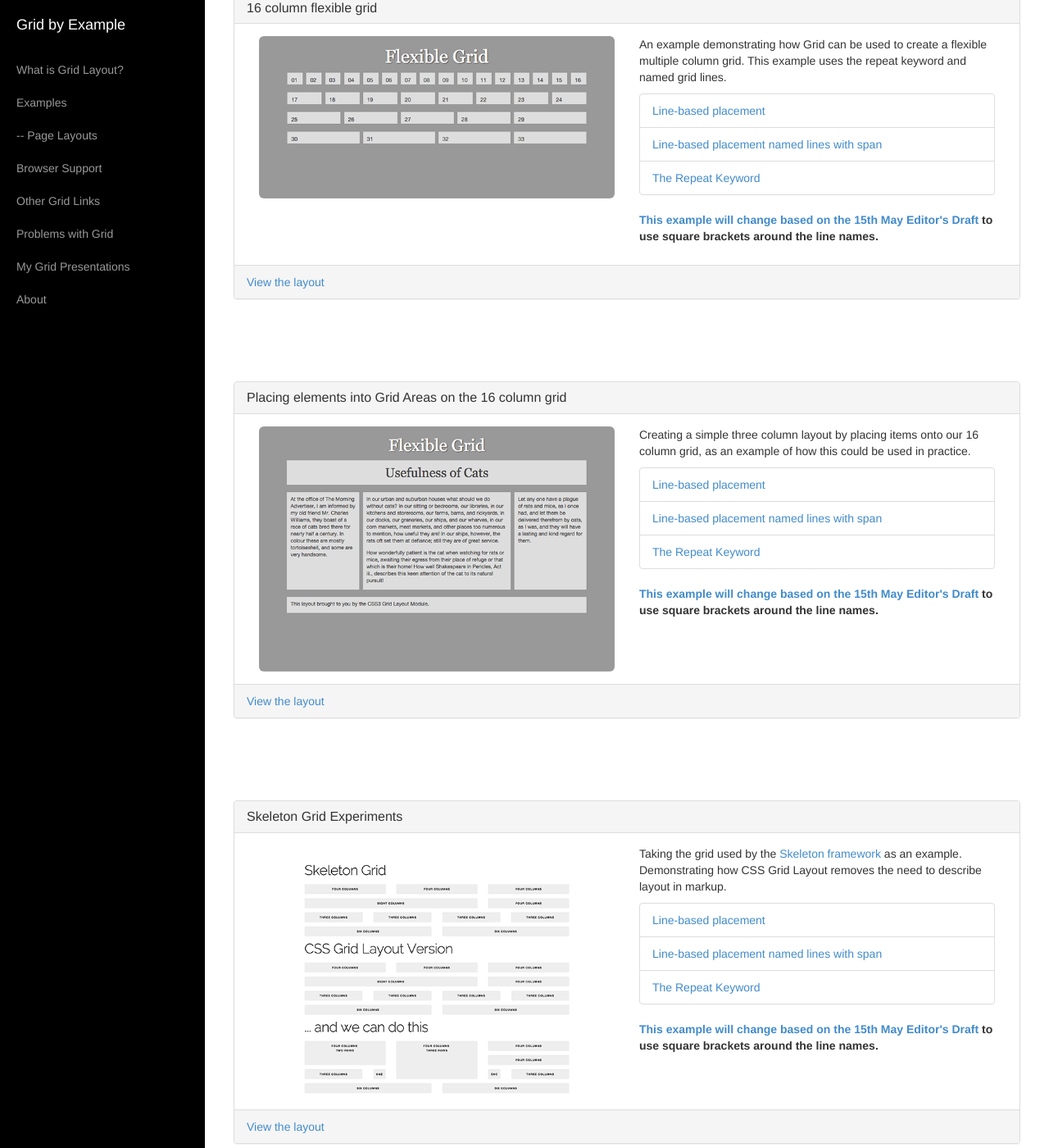
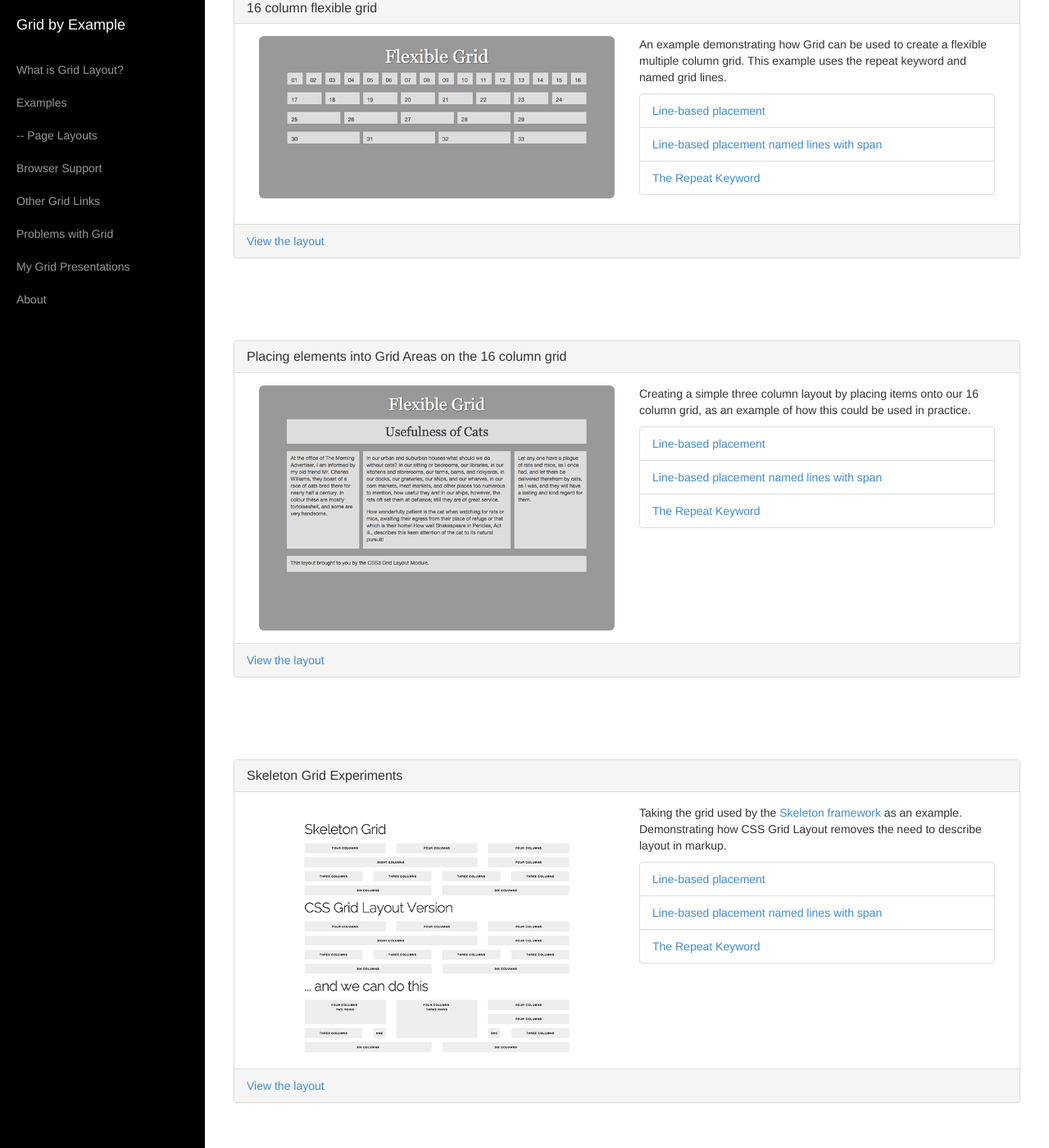
Before and after one commit to rachelandrew/grid-by-example, a Jekyll site: the page built from examples/page-layout.md, in a window 1280 px wide and 1400 px high, scrolled down 4659 px. Shown: the whole window at 82% size. Built offline with Jekyll 4.4.1, drawn with Linux system fonts in a browser that asks for light colours; nearby versions of some CDN libraries; library files that are not in the unit come from our copies; some of the changed text lies outside the part shown.

Commit message:
updating the layouts due to spec change

```diff
--- a/examples/code/layout12.html
+++ b/examples/code/layout12.html
@@ -30,8 +30,8 @@
     .wrapper {
 
     display: grid;
-    grid-template-columns: repeat(11, (col) 4fr (gutter) 3.5fr ) (col) 4fr (gutter);
-    grid-template-rows: auto repeat(4, (row) auto (gutter) 15px);
+    grid-template-columns: repeat(11, [col] 4fr [gutter] 3.5fr ) [col] 4fr [gutter];
+    grid-template-rows: auto repeat(4, [row] auto [gutter] 15px);
   }
 
   .header {
--- a/examples/code/layout13.html
+++ b/examples/code/layout13.html
@@ -29,8 +29,8 @@
 
     .wrapper {
       display: grid;
-      grid-template-columns: repeat(11, (col) 4fr (gutter) 3.5fr ) (col) 4fr (gutter);
-      grid-template-rows: auto repeat(4, (row) auto (gutter) 15px);
+      grid-template-columns: repeat(11, [col] 4fr [gutter] 3.5fr ) [col] 4fr [gutter];
+      grid-template-rows: auto repeat(4, [row] auto [gutter] 15px);
     }
 
     .mainheader {
--- a/examples/code/layout4.html
+++ b/examples/code/layout4.html
@@ -57,8 +57,8 @@ p {
   width: 90%;
   margin: 0 auto 0 auto;
   display:grid;
-  grid-template-columns:  (gutter) 1fr repeat(16, (col) 4.25fr (gutter) 1fr );
-  grid-template-rows: repeat(9, (row) auto (gutter) 20px );
+  grid-template-columns:  [gutter] 1fr repeat(16, [col] 4.25fr [gutter] 1fr );
+  grid-template-rows: repeat(9, [row] auto [gutter] 20px );
 }
 
 
--- a/examples/code/layout5.html
+++ b/examples/code/layout5.html
@@ -59,8 +59,8 @@ p {
   width: 90%;
   margin: 0 auto 0 auto;
   display:grid;
-  grid-template-columns: 1fr (gutter) repeat(16, (col) 4.25fr (gutter) 1fr );
-  grid-template-rows: repeat(9, (row) auto (gutter) 20px );
+  grid-template-columns: 1fr [gutter] repeat(16, [col] 4.25fr [gutter] 1fr );
+  grid-template-rows: repeat(9, [row] auto [gutter] 20px );
 }
 
 
--- a/examples/code/layout6.html
+++ b/examples/code/layout6.html
@@ -38,7 +38,7 @@
 	width: 90%;
 	margin: 0 auto 0 auto;
 	display: grid;
-	grid-template-columns:  (col ) 4.25fr repeat(9, (gutter) 1fr (col) 4.25fr ) (gutter);
+	grid-template-columns:  [col] 4.25fr repeat(9, [gutter] 1fr [col] 4.25fr ) [gutter];
 	grid-template-rows: auto repeat(5, 100px);
 }
 
--- a/examples/page-layout.md
+++ b/examples/page-layout.md
@@ -122,7 +122,7 @@ The following examples are some page layout examples and experiments. I have inc
      <li class="list-group-item"><a href="/examples/#example7">Naming Grid Lines</a></li>
       </ul>
 
-     <p><strong><a href="/#news">This example will change based on the 15th May Editor's Draft</a> to use square brackets around the line names.</strong></p>
+
     </div>
   </div>
   <div class="panel-footer"><a href="/examples/code/layout10.html">View the layout</a></div>
@@ -165,7 +165,7 @@ The following examples are some page layout examples and experiments. I have inc
     		<li class="list-group-item"><a href="/examples/#example9">The Repeat Keyword</a></li>
     	</ul>
 
-      <p><strong><a href="/#news">This example will change based on the 15th May Editor's Draft</a> to use square brackets around the line names.</strong></p>
+
     </div>
   </div>
   <div class="panel-footer"><a href="/examples/code/layout4.html">View the layout</a></div>
@@ -189,7 +189,7 @@ The following examples are some page layout examples and experiments. I have inc
     		<li class="list-group-item"><a href="/examples/#example9">The Repeat Keyword</a></li>
     	</ul>
 
-      <p><strong><a href="/#news">This example will change based on the 15th May Editor's Draft</a> to use square brackets around the line names.</strong></p>
+
     </div>
   </div>
   <div class="panel-footer"><a href="/examples/code/layout5.html">View the layout</a></div>
@@ -212,7 +212,7 @@ The following examples are some page layout examples and experiments. I have inc
         <li class="list-group-item"><a href="/examples/#example9">The Repeat Keyword</a></li>
       </ul>
 
-      <p><strong><a href="/#news">This example will change based on the 15th May Editor's Draft</a> to use square brackets around the line names.</strong></p>
+
     </div>
   </div>
   <div class="panel-footer"><a href="/examples/code/layout12.html">View the layout</a></div>
@@ -235,7 +235,7 @@ The following examples are some page layout examples and experiments. I have inc
         <li class="list-group-item"><a href="/examples/#example9">The Repeat Keyword</a></li>
       </ul>
 
-      <p><strong><a href="/#news">This example will change based on the 15th May Editor's Draft</a> to use square brackets around the line names.</strong></p>
+
     </div>
   </div>
   <div class="panel-footer"><a href="/examples/code/layout13.html">View the layout</a></div>
@@ -259,7 +259,7 @@ The following examples are some page layout examples and experiments. I have inc
         <li>It works! Other than the subgrid issue I could create this complex nested grid without any need for a preprocessor, complicated math, or clear fixes.</li>
       </ul>
 
-      <p><strong><a href="/#news">This example will change based on the 15th May Editor's Draft</a> to use square brackets around the line names.</strong></p>
+
     </div>
   </div>
   <div class="panel-footer"><a href="/examples/code/layout6.html">View the layout</a></div>
```
